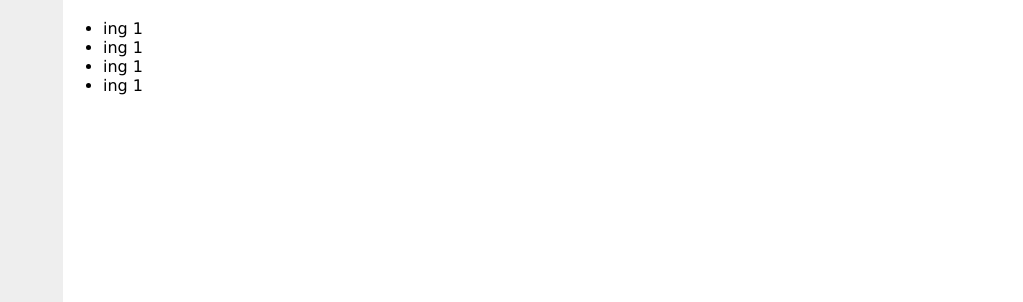
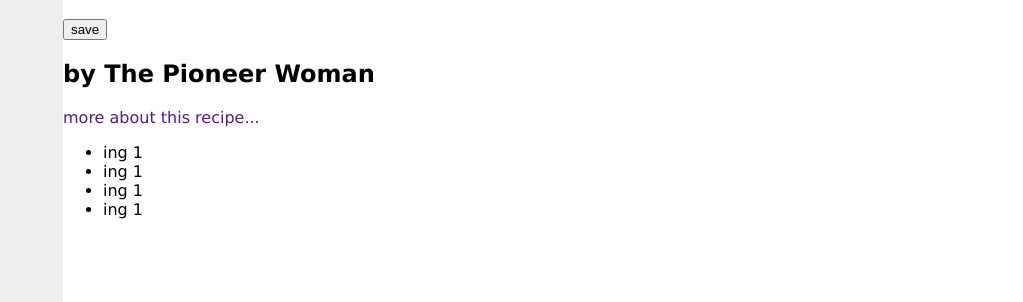
Before and after one commit to owengiri20/Mood_for_Food, a website built with webpack: page code/src/index.html in a window 1280 px wide. Shown: the part 498-800 px from the top of the page, without its empty margins (257-1280 px from the left). Built offline with nearby package versions, Linux system fonts and the light colour scheme.

Commit message:
modified recipe showcase

```diff
--- a/code/src/index.html
+++ b/code/src/index.html
@@ -44,7 +44,13 @@
             <h1 class="food-title">TITLE OF FOOD</h1>
             <div class="color-overlay"></div>
           </div>
-          <h1 class="ing-title">Ingredients</h1>
+          <div class="content-details">
+            <h1 class="ing-title">Ingredients</h1>
+            <button class="save-recipe">save</button>
+            <h2 class="author-label">by The Pioneer Woman</h2>
+            <a href="" class="see-more">more about this recipe...</a>
+          </div>
+
           <span></span>
           <ul class="ing-list">
             <li>ing 1</li>
```
